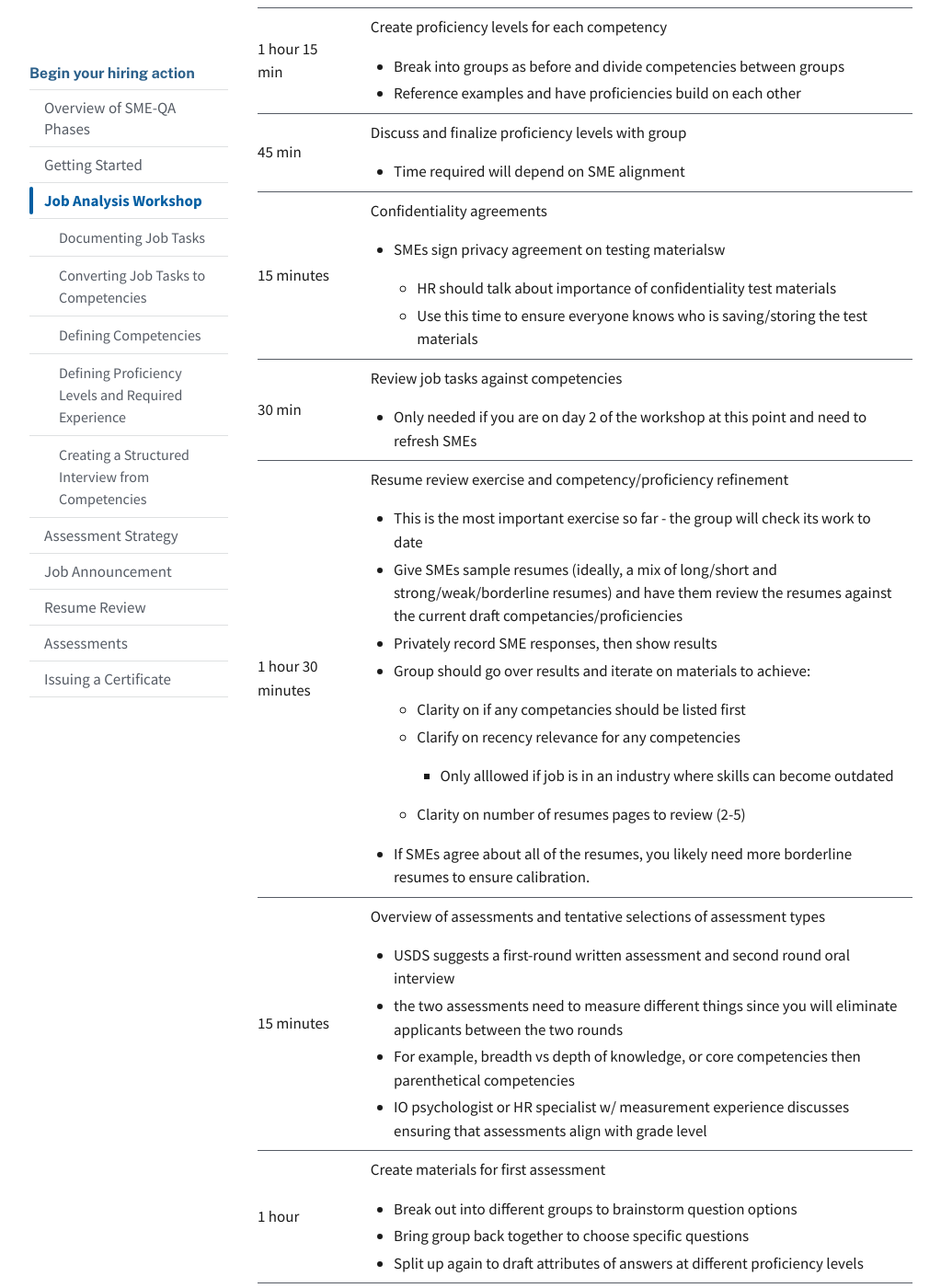
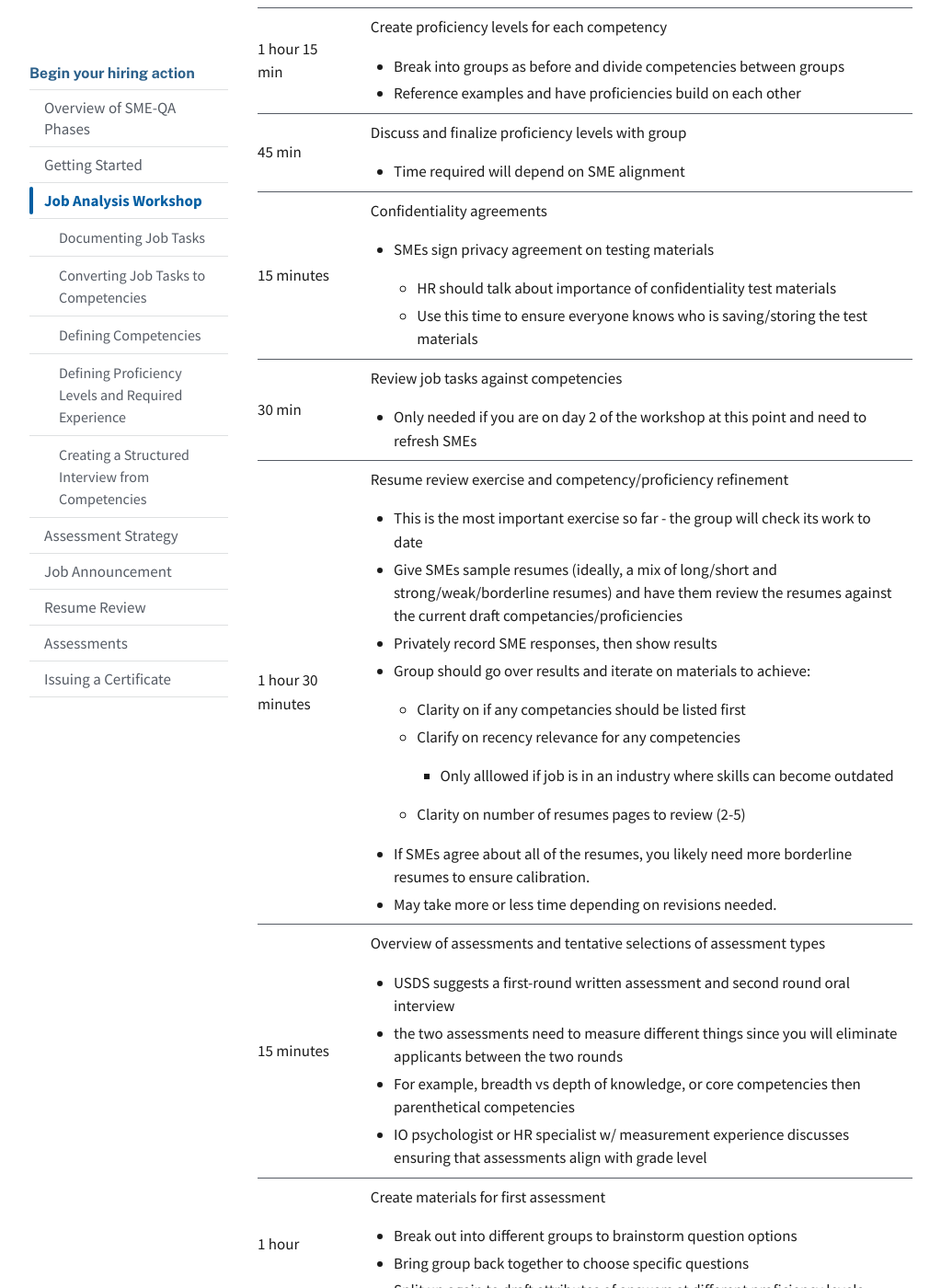
Before and after one commit to usds/SME-QA-Website, a Jekyll site: the page built from toolkit/job-analysis/agenda-for-job-analysis-workshop.md, in a window 1280 px wide and 1400 px high, scrolled down 1127 px. Shown: the whole window at 92% size, without its empty margins (128-1151 px from the left). Built offline with Jekyll 4.4.1, drawn with Linux system fonts in a browser that asks for light colours.

Commit message:
Update agenda-for-job-analysis-workshop.md

```diff
--- a/toolkit/job-analysis/agenda-for-job-analysis-workshop.md
+++ b/toolkit/job-analysis/agenda-for-job-analysis-workshop.md
@@ -91,7 +91,7 @@ This agenda will take more than one day to accomplish. Edit it and insert breaks
       <td>
         Confidentiality agreements
         <ul>
-          <li>SMEs sign privacy agreement on testing materialsw</li>
+          <li>SMEs sign privacy agreement on testing materials</li>
             <ul>
               <li>HR should talk about importance of confidentiality test materials</li>
               <li>Use this time to ensure everyone knows who is saving/storing the test materials</li>
@@ -126,6 +126,7 @@ This agenda will take more than one day to accomplish. Edit it and insert breaks
             <li>Clarity on number of resumes pages to review (2-5)</li>
           </ul>
           <li>If SMEs agree about all of the resumes, you likely need more borderline resumes to ensure calibration.</li>
+          <li>May take more or less time depending on revisions needed.</li>
         </ul>
       </td>
     </tr>
```
